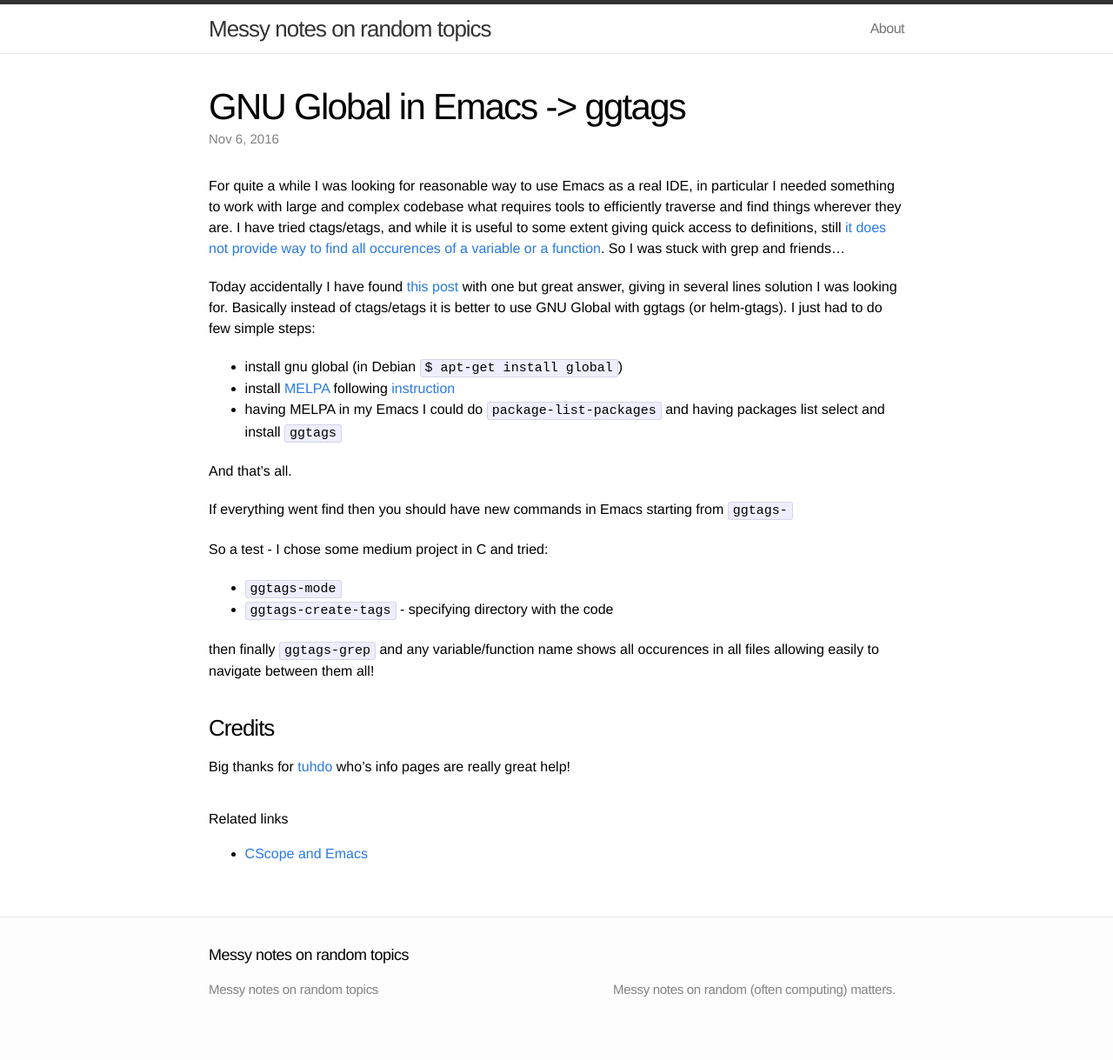
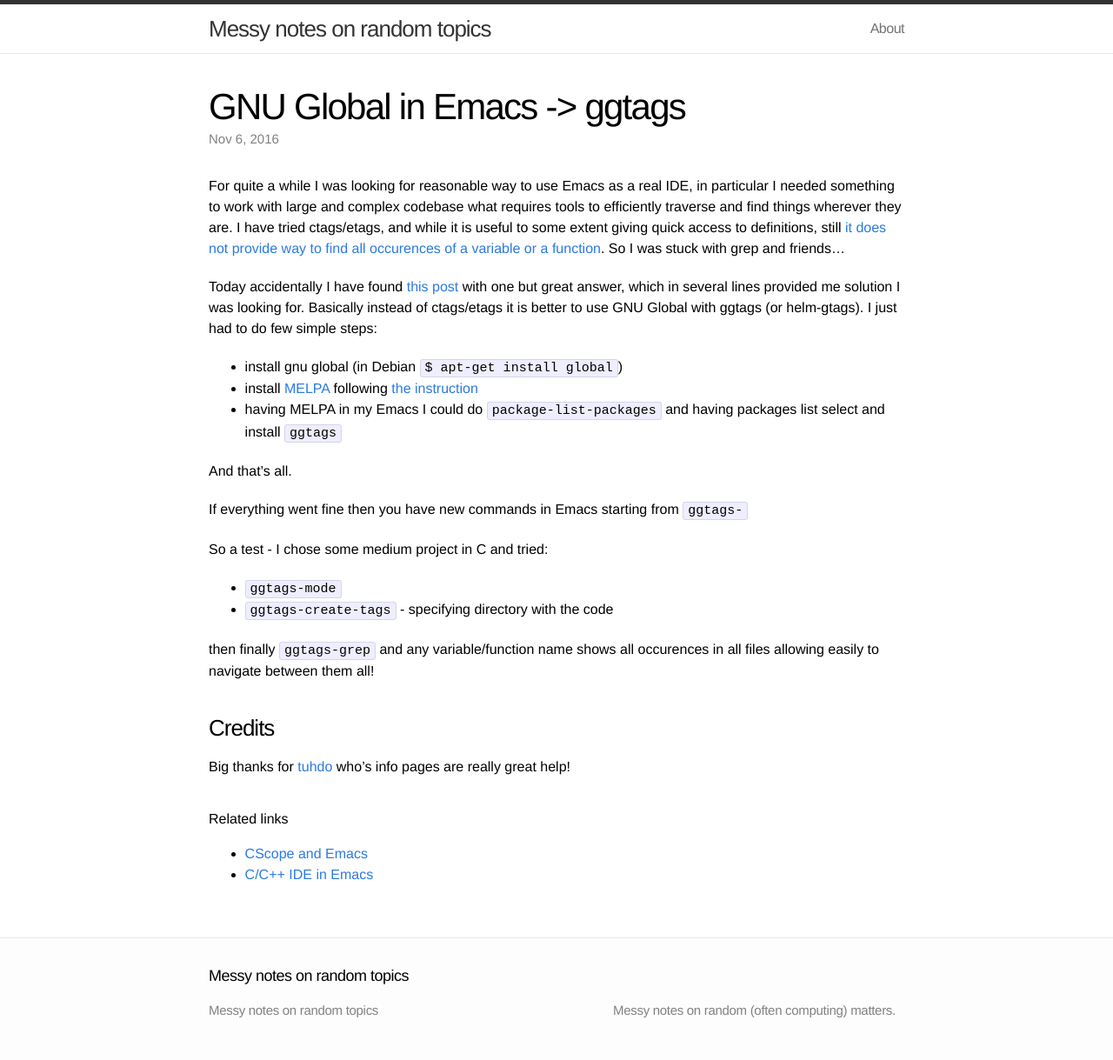
Before and after one commit to t-w/t-w.github.io, a Jekyll site: the page built from _posts/2016-11-06-emacs_gnu_global_ggtags.markdown, in a window 1280 px wide. Shown: the whole page at 87% size. Built offline with Jekyll 4.4.1, drawn with Linux system fonts in a browser that asks for light colours; before the commit the page ends 1195 px from its top, so only the background shows below that.

Commit message:
A link added, minor fixes.

```diff
--- a/_posts/2016-11-06-emacs_gnu_global_ggtags.markdown
+++ b/_posts/2016-11-06-emacs_gnu_global_ggtags.markdown
@@ -14,19 +14,18 @@ access to definitions, still [it does not provide way to find all occurences
 of a variable or a function][ctags]. So I was stuck with grep and friends...
 
 Today accidentally I have found [this post][cscope.stackex] with one but great answer,
-giving in several lines solution I was looking for. Basically instead of ctags/etags
+which in several lines provided me solution I was looking for. Basically instead of ctags/etags
 it is better to use GNU Global with ggtags (or helm-gtags).
 I just had to do few simple steps:
 
 - install gnu global (in Debian `$ apt-get install global`)
-
-- install [MELPA][melpa] following [instruction][melpa.install]
+- install [MELPA][melpa] following [the instruction][melpa.install]
 - having MELPA in my Emacs I could do `package-list-packages` and having packages list
   select and install `ggtags`
 
 And that's all.
 
-If everything went find then you should have new commands in Emacs starting from `ggtags-`
+If everything went fine then you have new commands in Emacs starting from `ggtags-`
 
 So a test - I chose some medium project in C and tried:
 
@@ -44,7 +43,7 @@ Big thanks for [tuhdo] who's info pages are really great help!
 
 # Related links
 - [CScope and Emacs][cscope_emacs]
-
+- [C/C++ IDE in Emacs][c-ide.emacs]
 
 [ctags]:          http://stackoverflow.com/questions/30753882/how-to-use-ctags-to-list-all-the-references-of-a-symboltag-in-vim
 [cscope.stackex]: http://emacs.stackexchange.com/questions/9499/emacs-cscope-integration-basics
@@ -52,3 +51,4 @@ Big thanks for [tuhdo] who's info pages are really great help!
 [melpa.install]:  http://melpa.org/#/getting-started
 [tuhdo]:          http://tuhdo.github.io/index.html
 [cscope_emacs]:   https://www.emacswiki.org/emacs/CScopeAndEmacs
+[c-ide.emacs]:    http://tuhdo.github.io/c-ide.html
```
